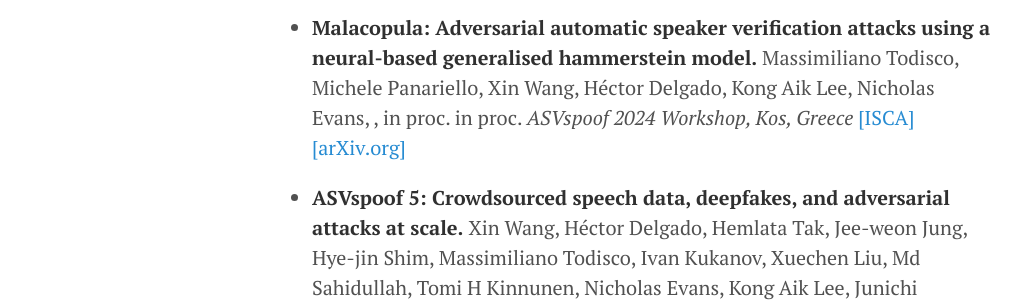
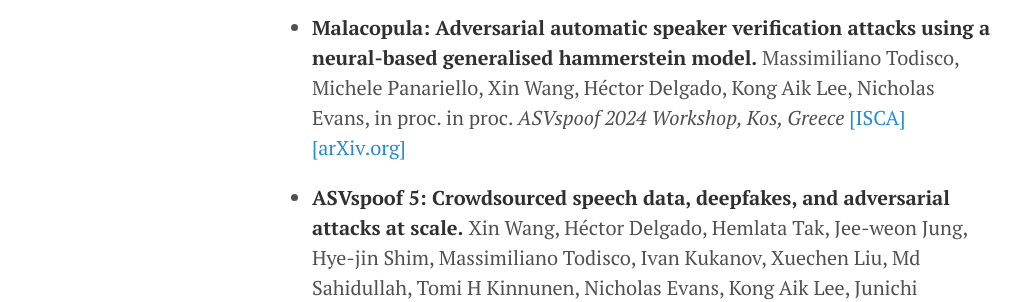
Before and after one commit to h-delgado/h-delgado.github.io, a Jekyll site: the page built from publications/index.md, in a window 1280 px wide and 900 px high, scrolled down 913 px. Shown: the part 216-518 px from the top of the window, without its empty margins (8-1029 px from the left). Built offline with Jekyll 4.4.1, drawn with Linux system fonts in a browser that asks for light colours.

```diff
--- a/publications/index.md
+++ b/publications/index.md
@@ -14,7 +14,7 @@ title: Publications
 * **ASVspoof 5: Design, collection and validation of resources for spoofing, deepfake, and adversarial attack detection using crowdsourced speech.** Xin Wang, Héctor Delgado, Hemlata Tak, Jee-weon Jung, Hye-jin Shim, Massimiliano Todisco, Ivan Kukanov, Xuechen Liu, Md Sahidullah, Tomi Kinnunen, Nicholas Evans, Kong Aik Lee, Junichi Yamagishi, Myeonghun Jeong, Ge Zhu, Yongyi Zang, You Zhang, Soumi Maiti, Florian Lux, Nicolas Müller, Wangyou Zhang, Chengzhe Sun, Shuwei Hou, Siwei Lyu, Sébastien Le Maguer, Cheng Gong, Hanjie Guo, Liping Chen, Vishwanath Singh, in _Computer Speech & Language_ [[ScienceDirect]](https://www.sciencedirect.com/science/article/pii/S0885230825000506) [[arXiv.org]](https://arxiv.org/abs/2502.08857)
 
 2024
-* **Malacopula: Adversarial automatic speaker verification attacks using a neural-based generalised hammerstein model.** Massimiliano Todisco, Michele Panariello, Xin Wang, Héctor Delgado, Kong Aik Lee, Nicholas Evans, , in proc. in proc. _ASVspoof 2024 Workshop, Kos, Greece_ [[ISCA]](https://www.isca-archive.org/asvspoof_2024/todisco24_asvspoof.html) [[arXiv.org]](https://arxiv.org/abs/2408.09300)
+* **Malacopula: Adversarial automatic speaker verification attacks using a neural-based generalised hammerstein model.** Massimiliano Todisco, Michele Panariello, Xin Wang, Héctor Delgado, Kong Aik Lee, Nicholas Evans, in proc. in proc. _ASVspoof 2024 Workshop, Kos, Greece_ [[ISCA]](https://www.isca-archive.org/asvspoof_2024/todisco24_asvspoof.html) [[arXiv.org]](https://arxiv.org/abs/2408.09300)
 
 * **ASVspoof 5: Crowdsourced speech data, deepfakes, and adversarial attacks at scale.** Xin Wang, Héctor Delgado, Hemlata Tak, Jee-weon Jung, Hye-jin Shim, Massimiliano Todisco, Ivan Kukanov, Xuechen Liu, Md Sahidullah, Tomi H Kinnunen, Nicholas Evans, Kong Aik Lee, Junichi Yamagishi, in proc. in proc. _ASVspoof 2024 Workshop, Kos, Greece_ [[ISCA]](https://www.isca-archive.org/asvspoof_2024/wang24_asvspoof.html)
 
```
